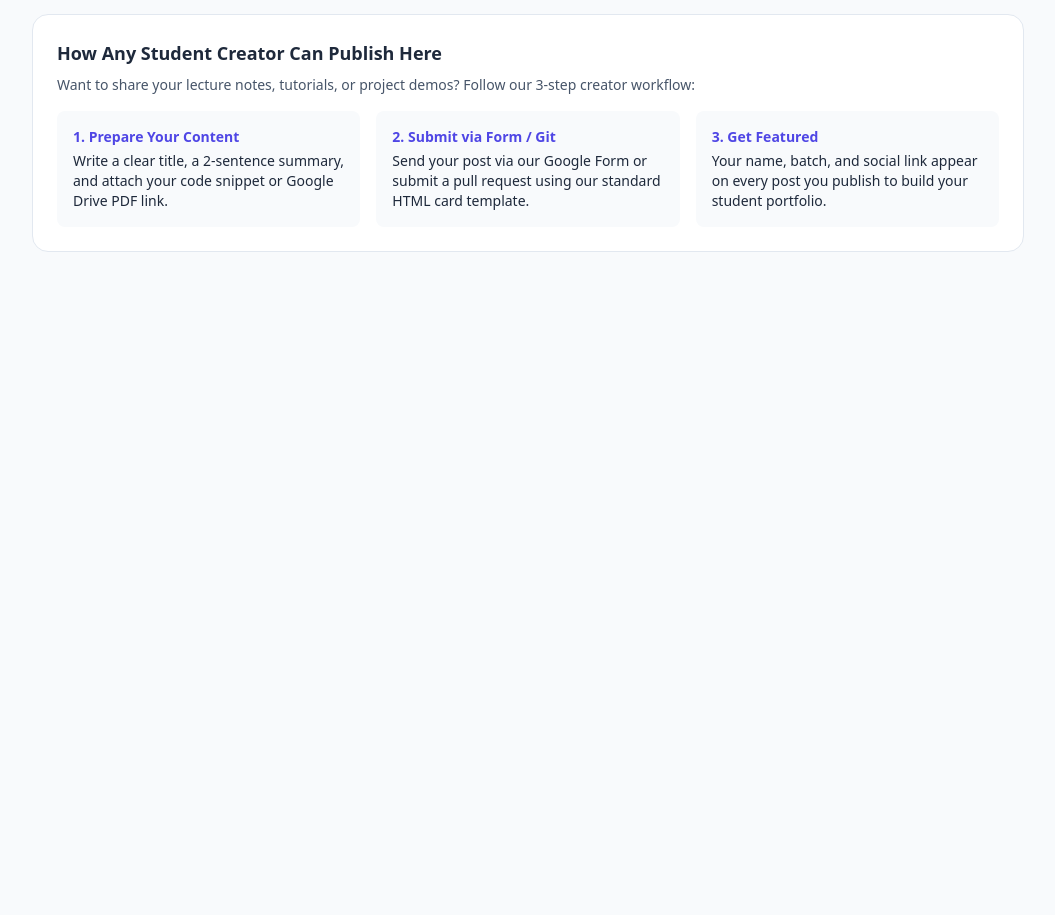
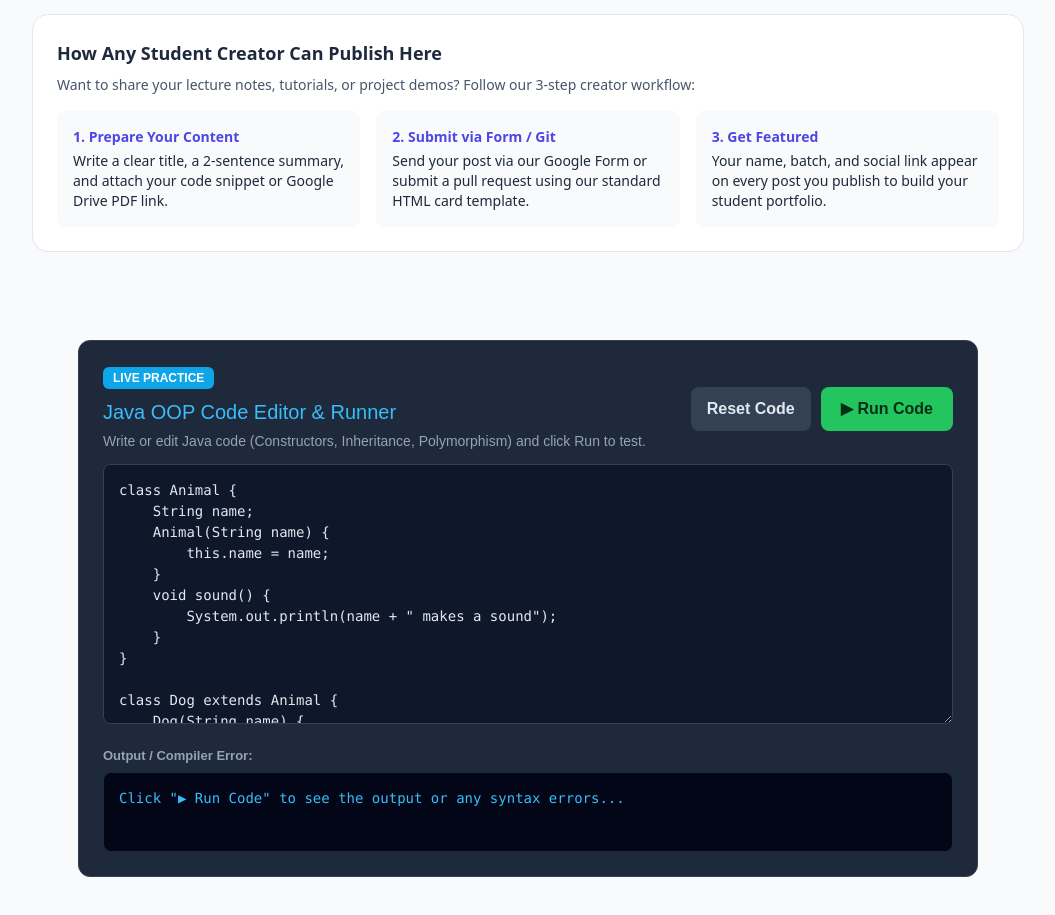
Before and after one commit to fasikawwubet27-bit/fasikawtechs.github, a plain HTML site: page index.html in a window 1280 px wide. Shown: the part 1217-2132 px from the top of the page, without its empty margins (112-1167 px from the left). Before the commit the page ends 1517 px from the top, so only its background shows below. Drawn offline with nearby package versions, Linux system fonts and the light colour scheme.

Commit message:
Update index.html

```diff
--- a/index.html
+++ b/index.html
@@ -196,6 +196,54 @@
     </section>
   </div>
 </dialog>
+<!-- Interactive Java Code Playground -->
+<section style="max-width: 900px; margin: 40px auto; background: #1e293b; border: 1px solid #334155; border-radius: 12px; padding: 24px; color: #f8fafc; font-family: sans-serif;">
+  <div style="display: flex; justify-content: space-between; align-items: center; margin-bottom: 12px; flex-wrap: wrap; gap: 10px;">
+    <div>
+      <span style="background: #0ea5e9; color: #fff; padding: 4px 10px; border-radius: 6px; font-size: 12px; font-weight: bold;">LIVE PRACTICE</span>
+      <h2 style="margin: 8px 0 4px 0; color: #38bdf8; font-size: 20px;">Java OOP Code Editor & Runner</h2>
+      <p style="margin: 0; color: #94a3b8; font-size: 14px;">Write or edit Java code (Constructors, Inheritance, Polymorphism) and click Run to test.</p>
+    </div>
+    <div style="display: flex; gap: 10px;">
+      <button onclick="resetJavaCode()" style="background: #334155; color: #e2e8f0; border: none; padding: 10px 16px; border-radius: 8px; cursor: pointer; font-weight: bold;">Reset Code</button>
+      <button id="run-java-btn" onclick="runJavaCode()" style="background: #22c55e; color: #052e16; border: none; padding: 10px 20px; border-radius: 8px; cursor: pointer; font-weight: bold;">▶ Run Code</button>
+    </div>
+  </div>
+
+  <!-- Code Writing Area -->
+  <textarea id="java-editor" spellcheck="false" style="width: 100%; height: 260px; background: #0f172a; color: #e2e8f0; border: 1px solid #334155; border-radius: 8px; padding: 15px; font-family: 'Consolas', 'Courier New', monospace; font-size: 14px; line-height: 1.5; resize: vertical; box-sizing: border-box;">class Animal {
+    String name;
+    Animal(String name) {
+        this.name = name;
+    }
+    void sound() {
+        System.out.println(name + " makes a sound");
+    }
+}
+
+class Dog extends Animal {
+    Dog(String name) {
+        super(name);
+    }
+    @Override
+    void sound() {
+        System.out.println(name + " says: Bark!");
+    }
+}
+
+public class Main {
+    public static void main(String[] args) {
+        Dog myDog = new Dog("Bobby");
+        myDog.sound();
+    }
+}</textarea>
+
+  <!-- Output / Error Console -->
+  <div style="margin-top: 15px;">
+    <div style="font-size: 13px; color: #94a3b8; margin-bottom: 6px; font-weight: bold;">Output / Compiler Error:</div>
+    <pre id="java-output" style="background: #020617; color: #38bdf8; border: 1px solid #1e293b; border-radius: 8px; padding: 15px; min-height: 80px; margin: 0; font-family: 'Consolas', 'Courier New', monospace; font-size: 14px; white-space: pre-wrap; overflow-x: auto;">Click "▶ Run Code" to see the output or any syntax errors...</pre>
+  </div>
+</section>
 
  <script>
   const readerModal = document.getElementById('readerModal');
@@ -357,5 +405,62 @@
       });
     }
   </script>
+ <script>
+  const defaultJavaCode = document.getElementById("java-editor").value;
+
+  function resetJavaCode() {
+    document.getElementById("java-editor").value = defaultJavaCode;
+    const out = document.getElementById("java-output");
+    out.style.color = "#38bdf8";
+    out.textContent = 'Click "▶ Run Code" to see the output or any syntax errors...';
+  }
+
+  async function runJavaCode() {
+    const code = document.getElementById("java-editor").value;
+    const outputEl = document.getElementById("java-output");
+    const runBtn = document.getElementById("run-java-btn");
+
+    runBtn.disabled = true;
+    runBtn.textContent = "Running...";
+    outputEl.style.color = "#facc15";
+    outputEl.textContent = "Compiling and running Java code...";
+
+    try {
+      const response = await fetch("https://emkc.org", {
+        method: "POST",
+        headers: { "Content-Type": "application/json" },
+        body: JSON.stringify({
+          language: "java",
+          version: "15.0.2",
+          files: [{ name: "Main.java", content: code }]
+        })
+      });
+
+      const data = await response.json();
+
+      // Check for compilation errors first
+      if (data.compile && data.compile.stderr) {
+        outputEl.style.color = "#f87171"; // Red color for errors
+        outputEl.textContent = "❌ Compilation Error:\n" + data.compile.stderr;
+      } else if (data.run && data.run.stderr) {
+        outputEl.style.color = "#f87171"; // Red color for runtime errors
+        outputEl.textContent = "❌ Runtime Error:\n" + data.run.stderr;
+      } else if (data.run) {
+        outputEl.style.color = "#4ade80"; // Green color for valid output
+        outputEl.textContent = data.run.output || "✅ Program finished with no output.";
+      } else {
+        outputEl.style.color = "#f87171";
+        outputEl.textContent = "Error: Unable to execute code.";
+      }
+    } catch (err) {
+      outputEl.style.color = "#f87171";
+      outputEl.textContent = "Network Error: Could not connect to Java compiler. Check your internet connection.";
+    } finally {
+      runBtn.disabled = false;
+      runBtn.textContent = "▶ Run Code";
+    }
+  }
+</script>
+
 </body>
 </html>
```
